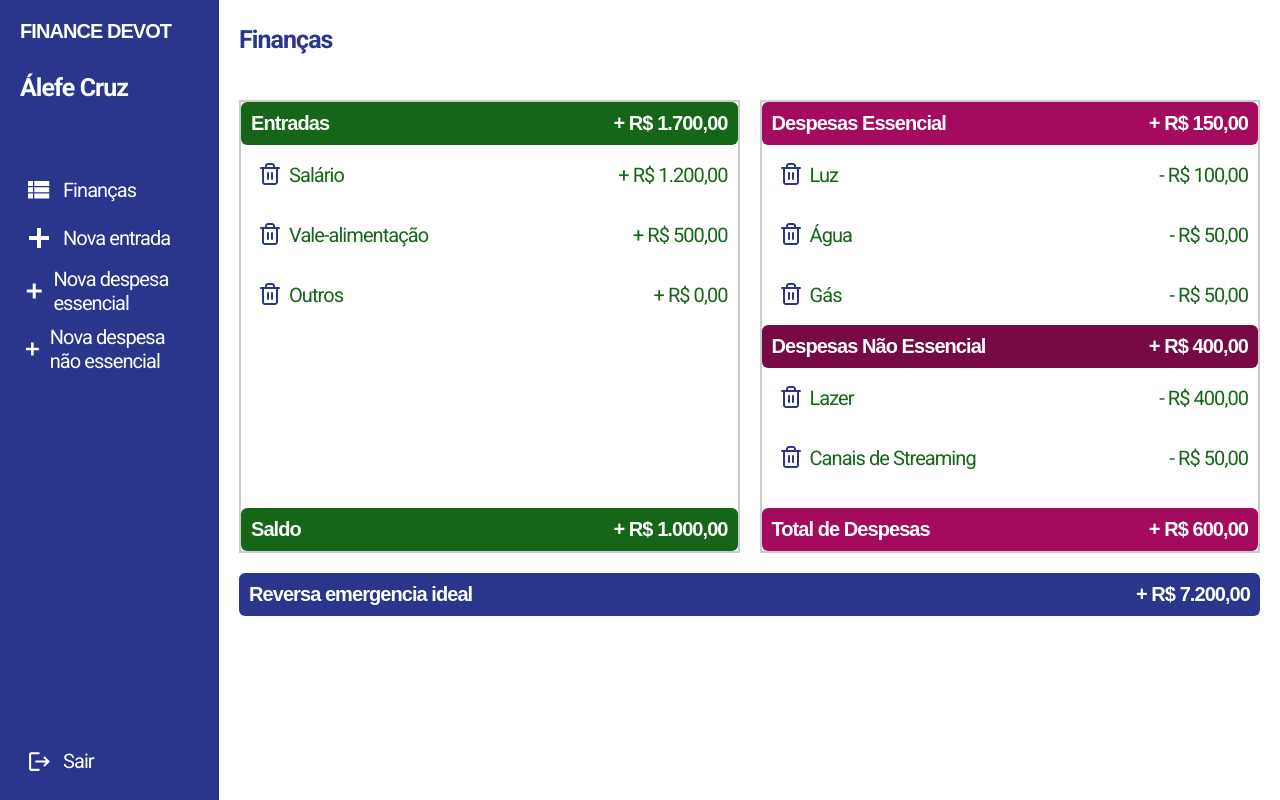
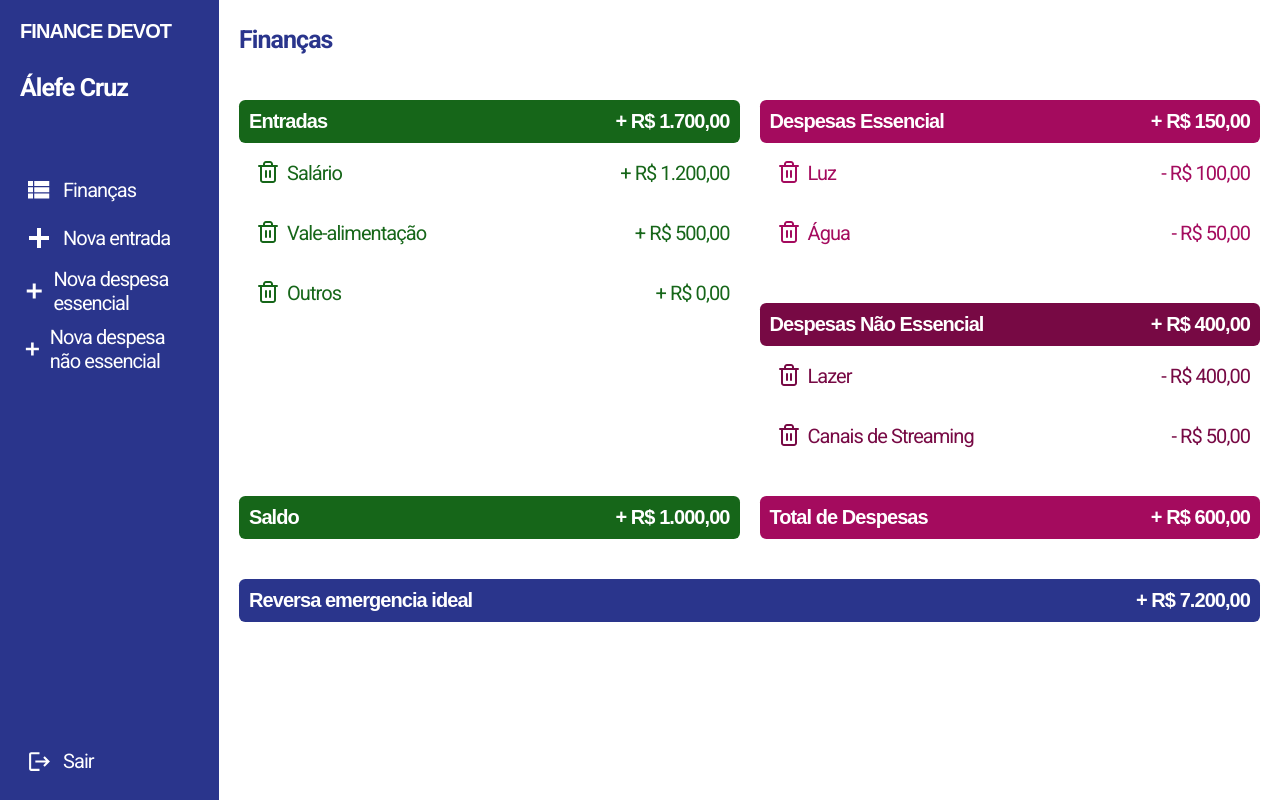
Before and after one commit to devot-academy/devot-finance-web, a Next.js app: page /home in a window 1280 px wide. Built offline with nearby package versions, Linux system fonts and the light colour scheme; a web font is replaced by a local one.

Commit message:
Adjusts item styling to match the design.

```diff
--- a/src/components/molecules/card/index.tsx
+++ b/src/components/molecules/card/index.tsx
@@ -7,13 +7,14 @@ export interface ICardProps {
   title: string;
   value: string;
   color?: keyof ColorFormat;
+  textColor?: keyof ColorFormat;
 }
 
-export default function Card({title, value, color="GREEN"}: ICardProps) {
+export default function Card({ title, value, color = "GREEN", textColor = "BACKGROUND" }: ICardProps) {
   return (
     <S.CardComponent color={color}>
-      <Text type="headline-1" color='BACKGROUND'>{title}</Text>
-      <Text type= 'headline-1' color="BACKGROUND">{value}</Text>
+      <Text type="headline-1" color={textColor}>{title}</Text>
+      <Text type='headline-1' color={textColor}>{value}</Text>
     </S.CardComponent>
-  )
+  );
 }
--- /dev/null
+++ b/src/components/molecules/financeOverview/index.tsx
@@ -0,0 +1,29 @@
+import React from 'react';
+import * as S from './styles';
+import Text from '../../atoms/text';
+import { ColorFormat } from '../../../styles/theme/colors';
+import Icon from '../../atoms/icon';
+
+export interface IFinancialSummaryProps {
+  title: string;
+  value: string;
+  color?: keyof ColorFormat;
+  onClick: () => void;
+  textColor?: keyof ColorFormat;
+}
+
+const FinancialSummary: React.FC<IFinancialSummaryProps> = ({ title, value, color = "BACKGROUND", onClick, textColor = "BACKGROUND" }) => {
+  return (
+    <S.FinanceComponent color={color}>
+      <S.Content>
+        <S.Button onClick={onClick}>
+          <Icon name='trash' size='small' color={textColor} />
+        </S.Button>
+        <Text type="body-1" color={textColor}>{title}</Text>
+      </S.Content>
+      <Text type='body-1' color={textColor}>{value}</Text>
+    </S.FinanceComponent>
+  );
+}
+
+export default FinancialSummary;
--- a/src/components/molecules/objectList/styles.ts
+++ b/src/components/molecules/financeOverview/styles.ts
@@ -1,7 +1,7 @@
 import styled from "styled-components";
 
 
-export const ListComponent= styled.div`
+export const FinanceComponent= styled.div`
   background-color: ${({theme, color}) =>theme.COLORS[color]};
   padding: 1rem;
   border-radius: 0.625rem;
--- a/src/components/molecules/objectList/index.tsx
+++ /dev/null
@@ -1,30 +0,0 @@
-import React from 'react';
-import * as S from './styles';
-import Text from '../../atoms/text';
-import { ColorFormat } from '../../../styles/theme/colors';
-import Icon from '../../atoms/icon';
-
-export interface IlistProps {
-  title: string;
-  value: string;
-  color?: keyof ColorFormat;
-  onClick: () => void;
-}
-
-
-export default function List({ title, value, color = "BACKGROUND", onClick }: IlistProps) {
-  return (
-    <S.ListComponent color={color}>
-      <S.Content>
-        <S.Button onClick={onClick}>
-        <Icon
-          name='trash'
-          size='small'
-          color='PRIMARY'
-        /></S.Button>
-        <Text type="body-1" color="GREEN">{title}</Text>
-      </S.Content>
-      <Text type='body-1' color="GREEN">{value}</Text>
-    </S.ListComponent>
-  );
-}
--- a/src/components/templates/finance/index.tsx
+++ b/src/components/templates/finance/index.tsx
@@ -1,5 +1,5 @@
 import React from "react";
-import List from "../../molecules/objectList";
+import FinancialSummary from "../../molecules/financeOverview";
 import Card from "../../molecules/card";
 import { MainContainer, LeftContainer, RightContainer, BalanceContainer, Title, ContainerWrapper, NonEssentialExpenses, TotalExpenses, EmergencyReserve } from './styles';
 import Text from "../../atoms/text";
@@ -32,34 +32,34 @@ export default function FinanceTemplate() {
             <ContainerWrapper>
                 <LeftContainer>
                     <Card title="Entradas" value={parseCurrency(1700.00)} color="GREEN" />
-                    <List title="Salário" value={parseCurrency(1200.00)} onClick={onClick} />
-                    <List title="Vale-alimentação" value={parseCurrency(500.00)} onClick={onClick} />
-                    <List title="Outros" value={parseCurrency(0.00)} onClick={onClick} />
+                    <FinancialSummary title="Salário" value={parseCurrency(1200.00)} onClick={onClick} textColor="GREEN" />
+                    <FinancialSummary title="Vale-alimentação" value={parseCurrency(500.00)} onClick={onClick} textColor="GREEN" />
+                    <FinancialSummary title="Outros" value={parseCurrency(0.00)} onClick={onClick} textColor="GREEN" />
                     <BalanceContainer>
-                         <Card title="Saldo" value={parseCurrency(1000.00)} color="GREEN" />
+                        <Card title="Saldo" value={parseCurrency(1000.00)} color="GREEN" />
                     </BalanceContainer>
                 </LeftContainer>
                 <RightContainer>
                     <Card title="Despesas Essencial" value={parseCurrency(150.00)} color='ROSELLA' />
-                    <List title="Luz" value={parseCurrency(-100.00)} onClick={onClick} />
-                    <List title="Água" value={parseCurrency(-50.00)} onClick={onClick} />
-                    <List title="Gás" value={parseCurrency(-50.00)} onClick={onClick} />
+                    <FinancialSummary title="Luz" value={parseCurrency(-100.00)} onClick={onClick} textColor="ROSELLA" />
+                    <FinancialSummary title="Água" value={parseCurrency(-50.00)} onClick={onClick} textColor="ROSELLA" />
                     <NonEssentialExpenses>
-                    <Card title='Despesas Não Essencial' value={parseCurrency(400.00)} color='FANDANGO' />
-                    <List title="Lazer" value={parseCurrency(-400.00)} onClick={onClick} />
-                    <List title='Canais de Streaming' value={parseCurrency(-50.00)} onClick={onClick} />
+                        <Card title='Despesas Não Essencial' value={parseCurrency(400.00)} color='FANDANGO' />
+                        <FinancialSummary title="Lazer" value={parseCurrency(-400.00)} onClick={onClick} textColor="FANDANGO" />
+                        <FinancialSummary title='Canais de Streaming' value={parseCurrency(-50.00)} onClick={onClick} textColor="FANDANGO" />
                     </NonEssentialExpenses>
-                   <TotalExpenses>
-                    <Card title='Total de Despesas' value={parseCurrency(600.00)} color='ROSELLA' />
+                    <TotalExpenses>
+                        <Card title='Total de Despesas' value={parseCurrency(600.00)} color='ROSELLA' />
                     </TotalExpenses>
                 </RightContainer>
             </ContainerWrapper>
             <EmergencyReserve>
-              <Card title="Reversa emergencia ideal" value={parseCurrency(7200.00)} color="PRIMARY" />
+                <Card title="Reversa emergencia ideal" value={parseCurrency(7200.00)} color="PRIMARY" />
             </EmergencyReserve>
         </MainContainer>
     )
 }
+
 
  /* export
 <RightContainer>
--- a/src/components/templates/finance/styles.ts
+++ b/src/components/templates/finance/styles.ts
@@ -29,7 +29,7 @@ export const LeftContainer = styled.div`
   flex-direction: column;
   align-items: flex-start;
   width: 100%;
-  border: 2px solid #ccc;
+
 `;
 
 export const RightContainer = styled.div`
@@ -37,7 +37,7 @@ export const RightContainer = styled.div`
   flex-direction: column;
   align-items: flex-end;
   width: 100%;
-  border: 2px solid #ccc;
+
 `;
 
 export const BalanceContainer = styled.div`
@@ -54,6 +54,7 @@ export const NonEssentialExpenses = styled.div`
   width: 100%;
   margin-bottom: 1rem;
   align-items: flex-end;
+  margin-top: 4rem;
 `;
 
 export const TotalExpenses = styled.div`
@@ -62,6 +63,7 @@ export const TotalExpenses = styled.div`
   width: 100%;
   margin-top: 1rem;
   align-items: flex-end;
+  margin-top: 2rem;
 `;
 
 export const EmergencyReserve = styled.div`
@@ -72,4 +74,5 @@ export const EmergencyReserve = styled.div`
   margin-top: 2rem;
   padding-left: 2rem;
   padding-right: 2rem;
+  margin-top: 4rem;
 `;
```
Also changed, not shown: src/lib/index.tsx (added, +12 -0 lines).
